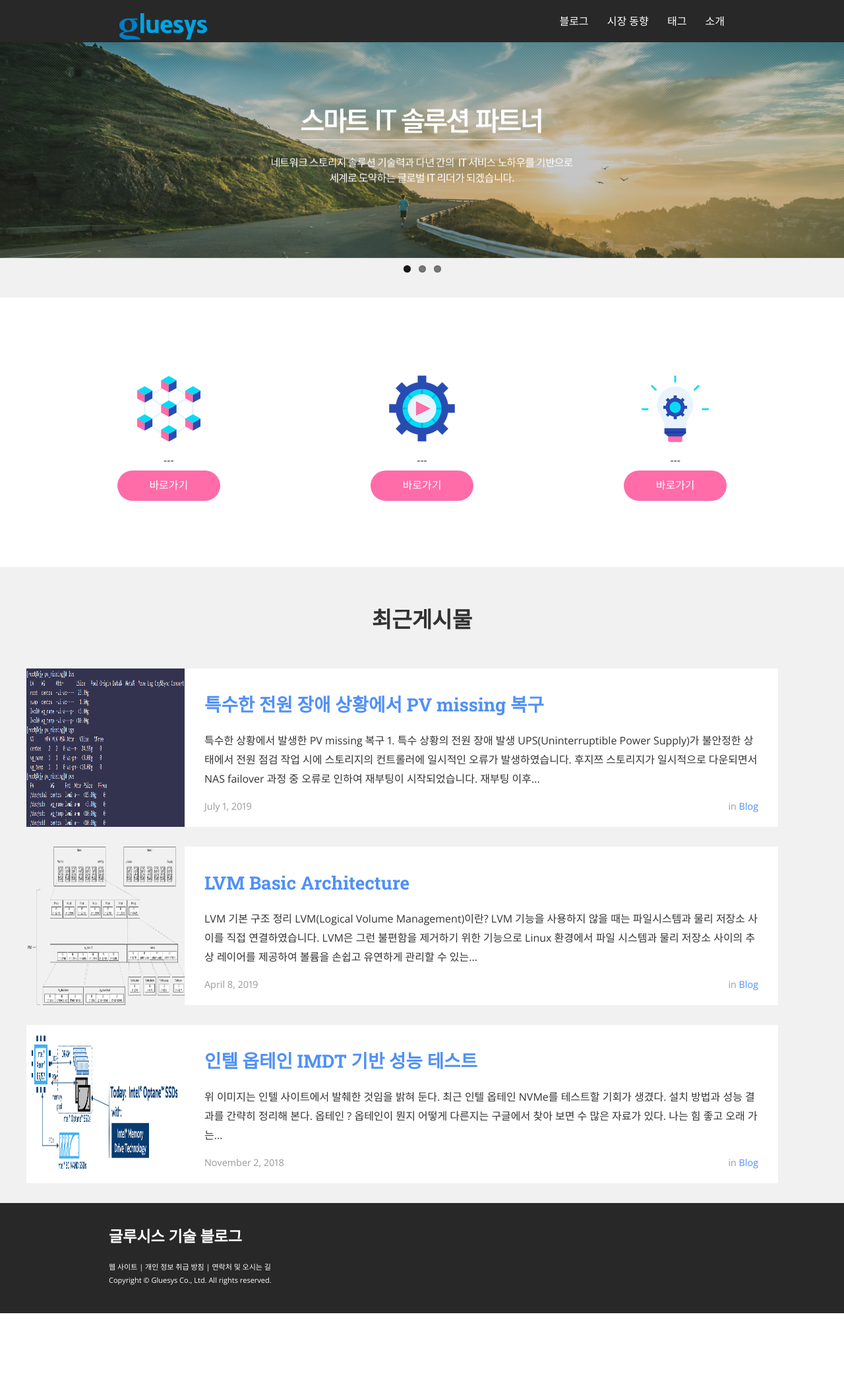
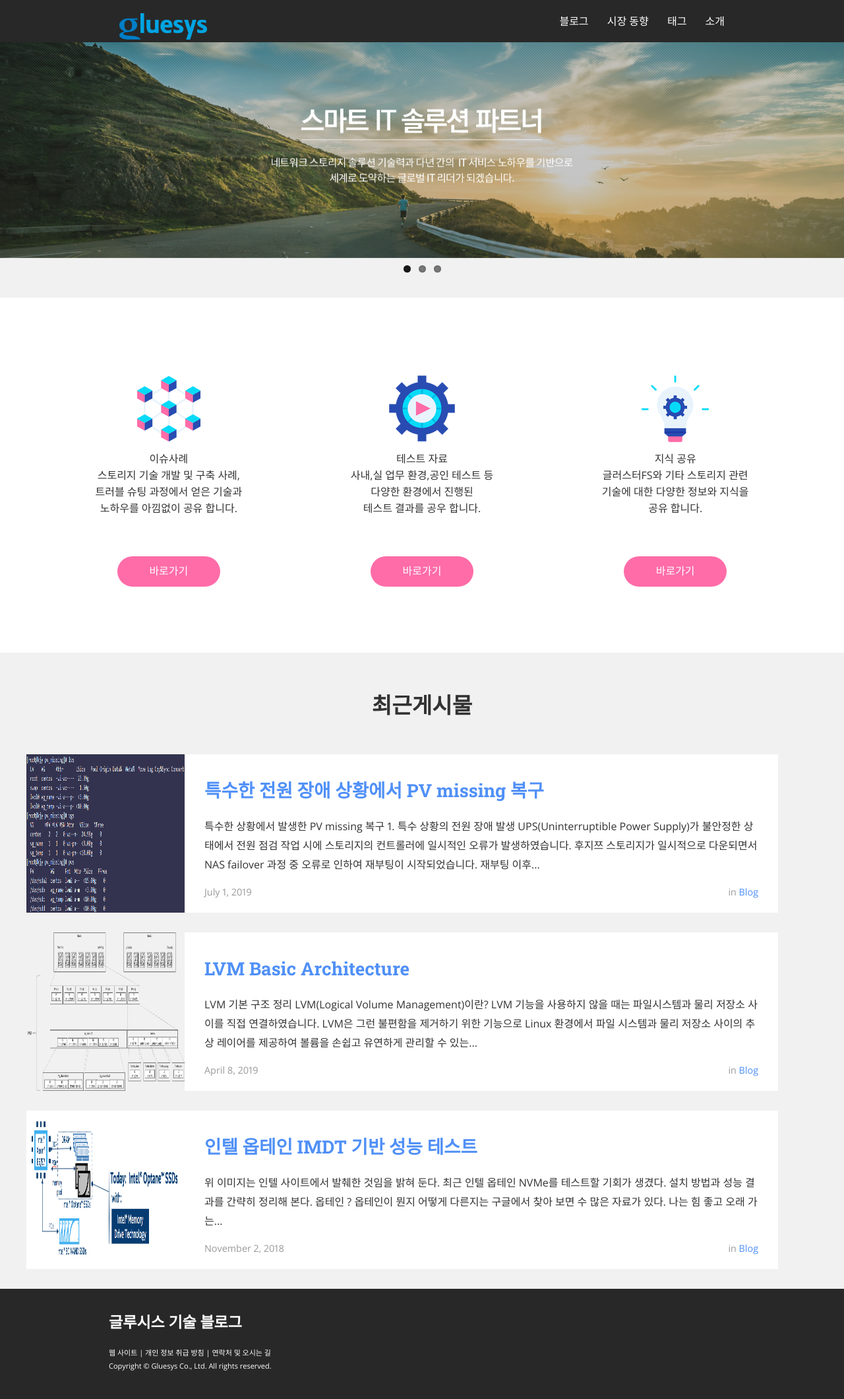
Before and after one commit to pumm8991/pumm8991.github.io, a Jekyll site: the page built from index.html, in a window 1280 px wide. Shown: the whole page at 66% size. Built offline with Jekyll 4.4.1, drawn with Linux system fonts in a browser that asks for light colours; nearby versions of some CDN libraries; the list of posts is cut into pages by our own code; before the commit the page ends 1990 px from its top, so only the background shows below that.

Commit message:
tech modify
Signed-off-by: pumm <pumm@gluesys.com>

```diff
--- a/css/index.css
+++ b/css/index.css
@@ -86,8 +86,8 @@ sub-title-in {
 }
 /* 서브 메뉴 내용 */
 .sub-title-menu-conetnt {
-  height: 30px;
-
+  height: 160px;
+  line-height: 25px;
 }
 
 /* 두번째 서브 메뉴 */
--- a/index.html
+++ b/index.html
@@ -2,6 +2,7 @@
 layout: default
 ---
 
+<!-- flexslider -->
 <link rel="stylesheet" href="/public/flexslider.css" type="text/css">
 <style>
 	@font-face {
@@ -11,26 +12,8 @@ layout: default
 			url(/public/fonts/flexslider-icon.ttf) format('truetype');
 	}
 </style>
-<!--<script src="https://ajax.googleapis.com/ajax/libs/jquery/1.6.2/jquery.min.js"></script>
-<script src="/public/jquery.flexslider.js"></script>
-<script type="text/javascript" charset="utf-8">
-  $(document).ready(function() {
-    $('.flexslider').flexslider({
-      animation: "fade",
-      directionNav: true,
-      slideshowSpeed: 5000,
-      animationSpeed: 600,
-      touch: true
-    });
-  });
-</script>
--->
+
 <div class="home" style="background-color: #F1F1F1;">
-	<!--<div class="site-header-container {% if site.cover %}has-cover{% endif %}" {% if site.cover %}style="background-image: url({{ site.cover | prepend: site.baseurl }});"{% endif %}>
-	  <div class="scrim {% if site.cover %}has-cover{% endif %}">
-		<header class="site-header"></header>
-	  </div>
-	</div>-->
 	<div class="flexslider">
 		<ul class="slides">
 			<li>
@@ -48,21 +31,36 @@ layout: default
 		<div class="sub-title-in">
 			<div style="display: inline-block;width:380px;text-align: center;">
 				<div><img src="/assets/img_issue.png"></div>
-				<div class="sub-title-menu-conetnt">---</div>
+				<div class="sub-title-menu-conetnt">
+					<div>이슈사례</div>
+					<div>스토리지 기술 개발 및 구축 사례,</div>
+					<div>트러블 슈팅 과정에서 얻은 기술과</div>
+					<div>노하우를 아낌없이 공유 합니다.</div>
+				</div>
 				<div>
 					<div class="sub-title-menu-button" onclick="">바로가기</div>
 				</div>
 			</div>
 			<div style="display: inline-block;width:380px;text-align: center;">
 				<div><img src="/assets/img_test.png"></div>
-				<div class="sub-title-menu-conetnt">---</div>
+				<div class="sub-title-menu-conetnt">
+					<div>테스트 자료</div>
+					<div>사내,실 업무 환경,공인 테스트 등</div>
+					<div>다양한 환경에서 진행된</div>
+					<div>테스트 결과를 공우 합니다.</div>
+				</div>
 				<div>
 					<div class="sub-title-menu-button" onclick="">바로가기</div>
 				</div>
 			</div>
 			<div style="display: inline-block;width:380px;text-align: center;">
 				<div><img src="/assets/img_info.png"></div>
-				<div class="sub-title-menu-conetnt">---</div>
+				<div class="sub-title-menu-conetnt">
+					<div>지식 공유</div>
+					<div>글러스터FS와 기타 스토리지 관련</div>
+					<div>기술에 대한 다양한 정보와 지식을</div>
+					<div>공유 합니다.</div>
+				</div>
 				<div>
 					<div class="sub-title-menu-button" onclick="">바로가기</div>
 				</div>
```
